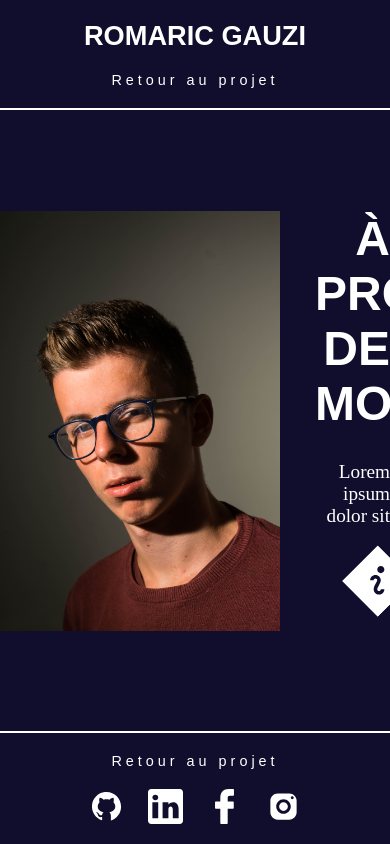
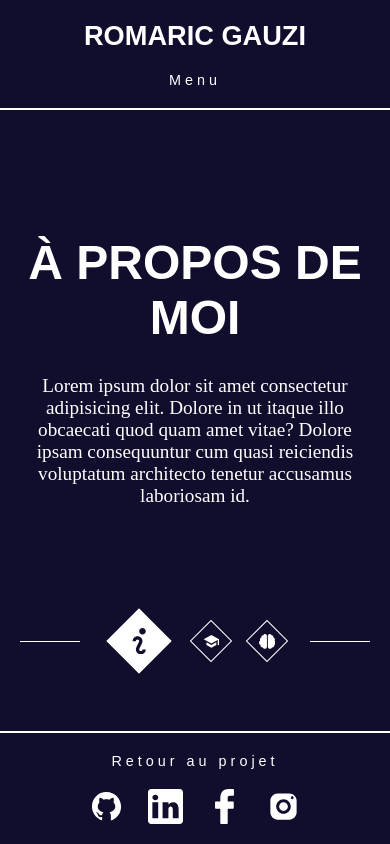
Before and after one commit to romaric-g/sitev3, a Nuxt app: page /about in a window 390 px wide. Built offline with nearby package versions, Linux system fonts and the light colour scheme.

Commit message:
Animation pages + Responsive About

```diff
--- /dev/null
+++ b/assets/main.css
@@ -0,0 +1,40 @@
+/* .bounce-enter-active {
+  animation: bounce-in .8s;
+}
+.bounce-leave-active {
+  animation: bounce-in .5s;
+}
+@keyframes bounce-in {
+  0% { transform: scale(0) }
+  50% { transform: scale(1.5) }
+  100% { transform: scale(1) }
+}
+@keyframes bounce-out {
+  0% { transform: scale(1) }
+  50% { transform: scale(1.5) }
+  100% { transform: scale(0) }
+} */
+
+
+.bounce-enter-active {
+  animation: bounce-in .8s;
+}
+.bounce-leave-active {
+  animation: bounce-out .8s;
+}
+@keyframes bounce-in {
+  0% {
+    transform: scale(0.8) translateX(-180vh);
+  }
+  40% { transform: scale(0.8) translateX(0);}
+  60% { transform: scale(0.8) translateX(0);}
+  100% { transform: scale(1) translateX(0); }
+}
+@keyframes bounce-out {
+  0% {
+    transform: scale(1) translateX(0);
+  }
+  40% { transform: scale(0.8) translateX(0);}
+  60% { transform: scale(0.8) translateX(0);}
+  100% { transform: scale(0.8) translateX(180vh); }
+}
--- a/components/grid/Grid.vue
+++ b/components/grid/Grid.vue
@@ -5,10 +5,14 @@
     </div>
 
     <div class="nav-item-container top">
-      <GridLink direction="right" />
+      <GridLink direction="right"><p>Menu</p></GridLink>
     </div>
     <div class="nav-item-container bottom">
-      <GridLink direction="left" />
+        <GridLink direction="left">
+            <transition name="link-anim" mode="out-in">
+                <p :key="bottomName"><nuxt-link :to="bottomLink">{{ bottomName }}</nuxt-link></p>
+            </transition>
+        </GridLink>
     </div>
     <div class="reseaux">
     <ul>
@@ -19,10 +23,8 @@
     </ul>
     </div>
     <div class="content">
-        <transition name="router-anim" >
-            <slot></slot>
-        </transition>
-      </div>
+        <slot></slot>
+    </div>
   </section>
 </template>
 
@@ -31,7 +33,16 @@
 import GridLink from "@/components/grid/GridLink.vue";
 
 export default {
-    components: {GridLink}
+    components: {GridLink},
+    computed: {
+        bottomLink () {
+            return this.$store.state.bottomLink.link;
+        },
+        bottomName() {
+            let l = this.$store.state.bottomLink.name;
+            return l || "/";
+        }
+    },
 }
 </script>
 
@@ -72,37 +83,6 @@ section.page > .content {
         flex-shrink: 0;
     }
 }
-
-.left.router-anim-enter-active {
-  animation: leavingLeft .4s ease-in-out;
-}
-.left.router-anim-leave-active {
-  animation: goingLeft .4s ease-in-out;
-}
-.center.router-anim-enter-active {
-  animation: goingCenter .4s ease-in-out;
-}
-.center.router-anim-leave-active {
-  animation: leavingCenter .4s ease-in-out;
-}
-
-@keyframes goingLeft {
-  from { transform: translateX(0); }
-  to { transform: translateX(-150%); }
-}
-@keyframes leavingLeft {
-  from { transform: translateX(-150%); }
-  to { transform: translateX(0);}
-}
-@keyframes goingCenter {
-  from {transform: translateX(150%);}
-  to { transform: translateX(0);}
-}
-@keyframes leavingCenter {
-  from { transform: translateX(0);}
-  to { transform: translateX(150%); }
-}
-
 
 
 .fade-enter-active, .fade-leave-active {
--- a/components/grid/GridLink.vue
+++ b/components/grid/GridLink.vue
@@ -2,23 +2,13 @@
     <div class="nav-item" :class="direction">
         <span></span>
         <!-- <p><a href="#">ME CONTACTEZ</a></p> -->
-          <transition name="link-anim" :duration="2000">
-            <p :key="bottomName"><nuxt-link :to="bottomLink ? bottomLink : '/'" href="#">{{ bottomName }}</nuxt-link></p>
-          </transition>
+        <slot></slot>
     </div>
 </template>
 
 <script>
 export default {
     props: ["direction"],
-    computed: {
-        bottomLink () {
-            return this.$store.state.bottomLink.link;
-        },
-        bottomName() {
-            return this.$store.state.bottomLink.name
-        }
-    },
     data() {
         return {
             show: true
@@ -48,8 +38,8 @@ export default {
     &.right .link-anim-enter { transform: translateX(-200px) scale(0.5) }
     &.left .link-anim-enter { transform: translateX(200px) scale(0.5); }
     .link-anim-enter-active {
-        transition-delay: 0.4s;
         transition: all 0.4s;
+        transition-delay: 0.8s;
     }
 
     span {
--- a/layouts/default.vue
+++ b/layouts/default.vue
@@ -11,7 +11,12 @@
 import Grid from '@/components/grid/Grid.vue'
 
 export default {
-  components: { Grid }
+  components: { Grid },
+  pageTransition: {
+    name: 'router-anim',
+    mode: 'out-in',
+    duration: 6000
+  }
 }
 </script>
 
@@ -23,4 +28,41 @@ body {
     font-family: 'Barlow', sans-serif;
 }
 
+.left.router-anim-enter-active {
+  animation: leavingLeft .4s ease-in-out;
+}
+.left.router-anim-leave-active {
+  animation: goingLeft .4s ease-in-out;
+}
+.center.router-anim-enter-active {
+  animation: goingCenter .4s ease-in-out;
+}
+.center.router-anim-leave-active {
+  animation: leavingCenter .4s ease-in-out;
+}
+
+@keyframes goingLeft {
+  from { transform: translateX(0); }
+  to { transform: translateX(-150%); }
+}
+@keyframes leavingLeft {
+  from { transform: translateX(-150%); }
+  to { transform: translateX(0);}
+}
+@keyframes goingCenter {
+  from {transform: translateX(150%);}
+  to { transform: translateX(0);}
+}
+@keyframes leavingCenter {
+  from { transform: translateX(0);}
+  to { transform: translateX(150%); }
+}
+
+
+@media screen and (max-width: 500px){
+  body {
+    font-size: 16px;
+  }
+}
+
 </style>
--- a/nuxt.config.js
+++ b/nuxt.config.js
@@ -22,8 +22,7 @@ export default {
   /*
   ** Global CSS
   */
-  css: [
-  ],
+  css: ["@/assets/main.css" ],
   /*
   ** Plugins to load before mounting the App
   */
--- a/pages/about.vue
+++ b/pages/about.vue
@@ -1,9 +1,10 @@
 <template>
     <div class="container left">
         <div id="about">
-            <img src="@/assets/images/me.jpg" alt="" >
+            <section class="portrait">
+                <img src="@/assets/images/me.jpg" alt="" >
+            </section>
             <section class="about">
-
                 <div class="section-select">
                     <div class="container" v-bind:style="scrollInformation">
                         <section>
@@ -26,8 +27,8 @@
                         </section>
                     </div>
                 </div>
-
-                <div class="selector">
+            </section>
+            <section class="selector">
                     <span></span>
                     <div class="container">
                         <ul>
@@ -37,7 +38,6 @@
                         </ul>
                     </div>
                     <span></span>
-                </div>
             </section>
         </div>
     </div>
@@ -51,7 +51,8 @@ export default {
         }
     },
     fetch ({ store, params }) {
-        store.commit('defineBottomLink', "Retour au projet", "/");
+        console.log("test about");
+        store.commit('defineBottomLink', {name:"Retour au projet", link:"/"});
     },
     methods: {
         changeSection(sectionNumber) {
@@ -79,29 +80,38 @@ export default {
             { hid: 'description', name: 'description', content: 'Ma description personnalisée' }
         ]
         }
+    },
+    transition: {
+        name: 'bounce',
+        mode: 'out-in'
     }
 }
 </script>
 
 <style lang="scss">
 #about {
+
     display: grid;
     align-items: center;
     max-width: 800px;
     margin: 0 auto;
-    grid-template-columns: 280px 1fr 1fr;
+    grid-template-columns: 280px 1fr;
+    grid-template-rows: 1fr auto;
+    grid-column-gap: 1em;
     width: 100%;
-}
 
-#about {
+    section.portrait {
+        grid-column: 1 / 2;
+        grid-row: 1 / 3;
 
-    img {
-        width: 100%;
-        /*clip-path: polygon(5% 0, 95% 0, 95% 100%, 5% 100%);*/
+        img {
+            width: 100%;
+            object-fit: cover
+            /*clip-path: polygon(5% 0, 95% 0, 95% 100%, 5% 100%);*/
+        }
     }
 
     section.about {
-        grid-column: 2 / 4;
         color: white;
         text-align: right;
         padding-left: 35px;
@@ -151,7 +161,7 @@ export default {
         }
     }
 
-    section.about .selector {
+    section.selector {
 
         display: flex;
         align-items: center;
@@ -178,8 +188,8 @@ export default {
         li {
             position: relative;
             display: block;
-            height: 60px;
-            width: 60px;
+            height: 3.5em;
+            width: 3.5em;
 
             display: flex;
             justify-content: center;
@@ -191,8 +201,8 @@ export default {
         }
 
         li.active {
-            height: 95px;
-            width: 95px;
+            height: 5.5em;
+            width: 5.5em;
         }
 
         li.active::before {
@@ -224,4 +234,58 @@ export default {
         }
     }
 }
+
+@media screen and (max-width: 900px) {
+    #about {
+        height: 80%;
+        grid-template-columns: 1fr;
+        grid-template-rows: 1fr auto;
+        padding: 20px 40px;
+        box-sizing: border-box;
+
+        section.portrait {
+            display: none;
+        }
+
+        section.about {
+            grid-column: 1 / 2;
+            grid-row: 1 / 2;
+        }
+
+        section.selector {
+            grid-column: 1 / 2;
+            grid-row: 2 / 3;
+        }
+    }
+}
+
+@media screen and (max-width: 700px) {
+#about {height: 100%;}
+}
+
+@media screen and (max-width: 500px) {
+    #about {
+        padding: 40px 20px;
+        section.selector {
+
+            display: flex;
+            align-items: center;
+
+            span {
+                flex: 1;
+                width: 5px;
+            }
+        }
+        section.about {
+            text-align: center;
+            padding: 0;
+            section {
+                display: flex;
+                flex-direction: column;
+                justify-content: center;
+            }
+        }
+    }
+
+}
 </style>
--- a/pages/index.vue
+++ b/pages/index.vue
@@ -111,7 +111,13 @@ export default {
         }
     },
     fetch ({ store, params }) {
-        store.commit('defineBottomLink', "À propos", "/about");
+        console.log("test");
+        store.commit('defineBottomLink', {name:"À propos", link:"/about"});
+    },
+
+    transition: {
+        name: 'bounce',
+        mode: 'out-in'
     }
 }
 </script>
--- a/store/index.js
+++ b/store/index.js
@@ -6,7 +6,7 @@ export const state = () => ({
 })
 
 export const mutations = {
-    defineBottomLink (state, name, link) {
-      state.bottomLink = {name: name, link: link};
+    defineBottomLink (state, bottomLink) {
+      state.bottomLink = bottomLink;
     }
 }
```
